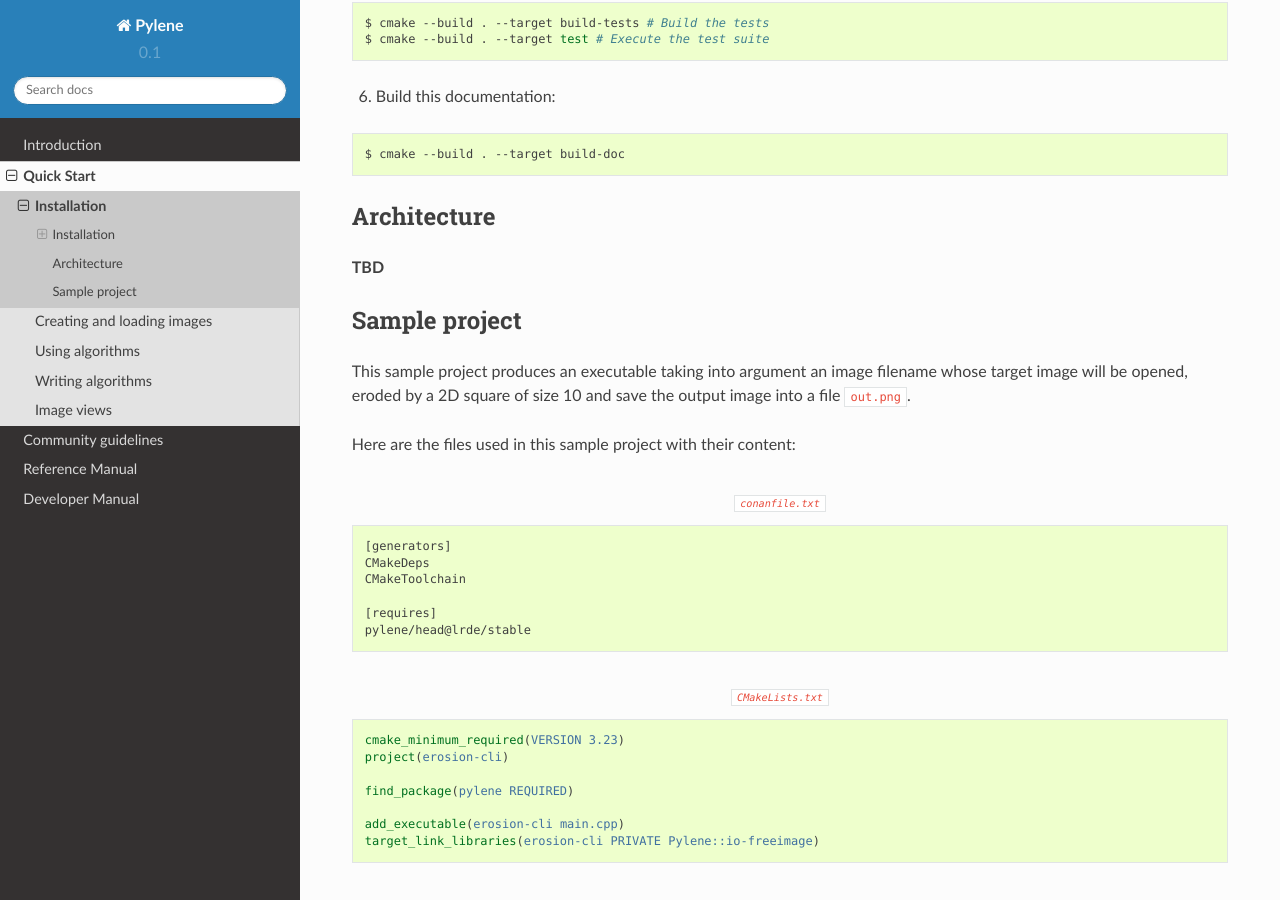
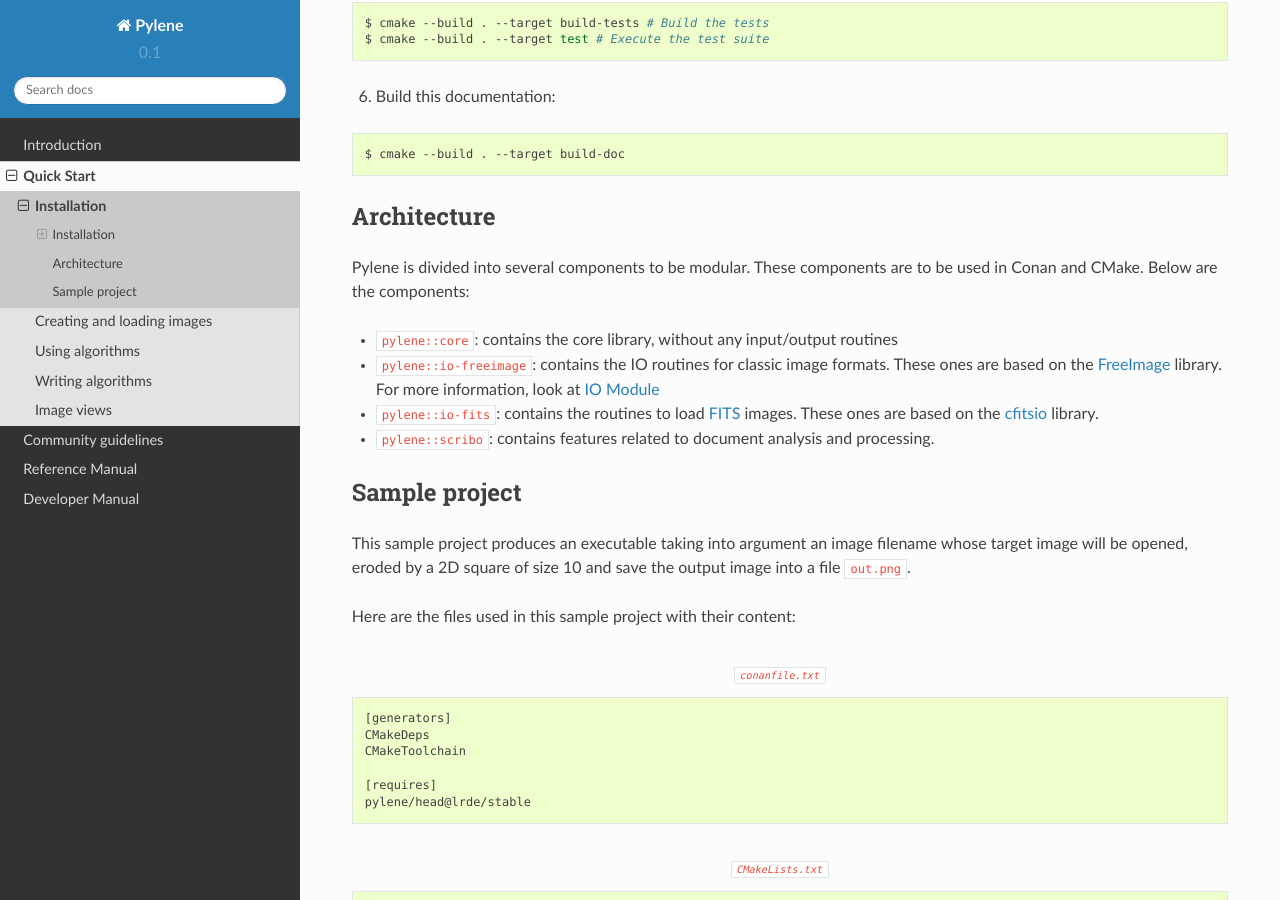
Before and after one commit to GerHobbelt/pylene, a Sphinx documentation site: the page built from doc/source/tutorial/installation.rst, in a window 1280 px wide and 900 px high, scrolled down 2968 px. Built offline with Sphinx 7.4.7 and the Read the Docs theme 2.0.0, drawn with Linux system fonts in a browser that asks for light colours.

Commit message:
Finish documentation for installation

```diff
--- a/conanfile.py
+++ b/conanfile.py
@@ -138,6 +138,3 @@ class Pylene(ConanFile):
         self.cpp_info.components["io-fits"].requires = ["core", "cfitsio::cfitsio"]
         self.cpp_info.components["io-fits"].libs = ["Pylene-io-fits"]
         self.cpp_info.components["io-fits"].includedirs = ["include"]
-
-    def imports(self):
-        self.copy("*.dll", src="bin", dst="build")
--- a/doc/source/tutorial/installation.rst
+++ b/doc/source/tutorial/installation.rst
@@ -166,7 +166,13 @@ or one can choose as a target a particular Pylene component.
 Architecture
 ------------
 
-**TBD**
+Pylene is divided into several components to be modular. These components are to
+be used in Conan and CMake. Below are the components:
+
+* :code:`pylene::core`: contains the core library, without any input/output routines
+* :code:`pylene::io-freeimage`: contains the IO routines for classic image formats. These ones are based on the `FreeImage <https://freeimage.sourceforge.io/>`_ library. For more information, look at `IO Module <../io.html>`_
+* :code:`pylene::io-fits`: contains the routines to load `FITS <https://fits.gsfc.nasa.gov/fits_primer.html>`_ images. These ones are based on the `cfitsio <https://heasarc.gsfc.nasa.gov/fitsio/>`_ library.
+* :code:`pylene::scribo`: contains features related to document analysis and processing.
 
 Sample project
 --------------
```
